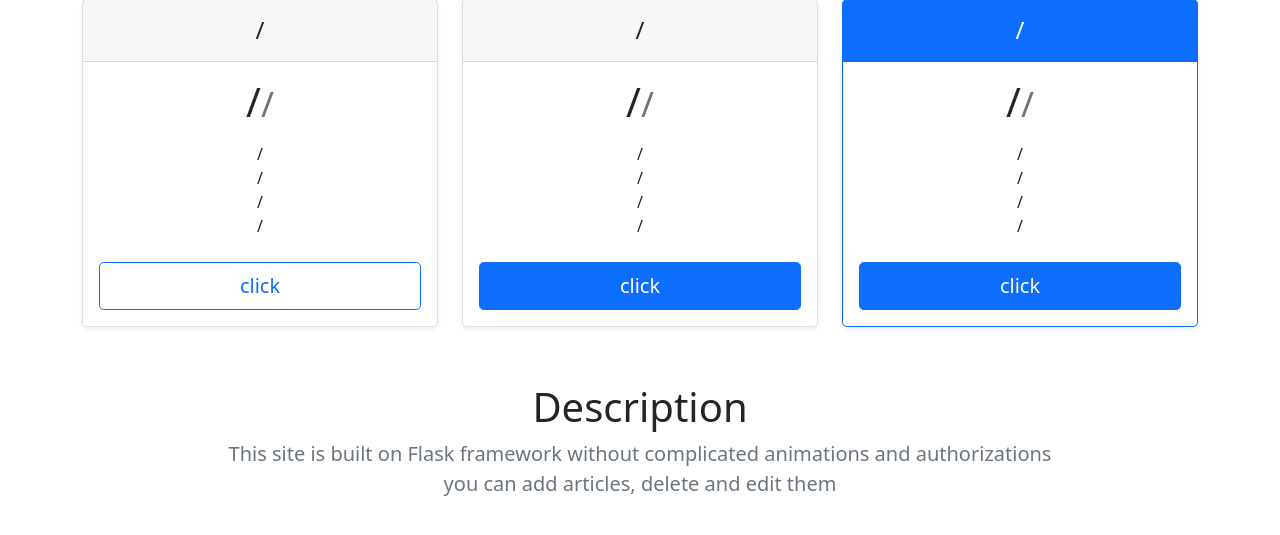
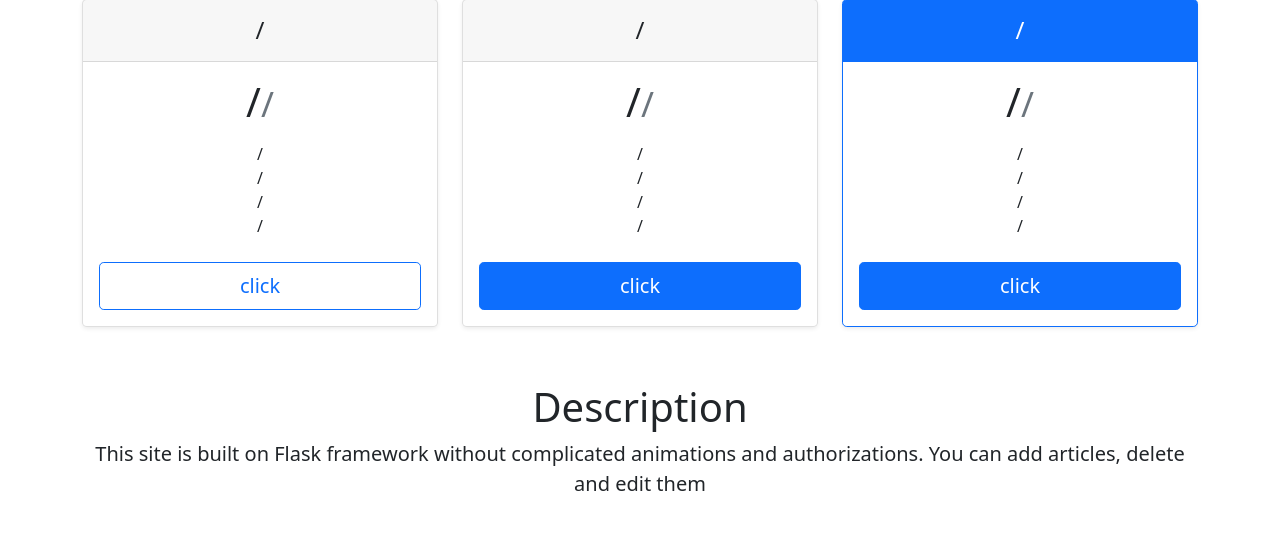
Before and after one commit to satanashi/flask, a Flask app: page /about in a window 1280 px wide. Shown: the part 122-657 px from the top of the page. Run offline with Flask 2, Linux system fonts and the light colour scheme.

Commit message:
add all files

```diff
--- a/templates/base.html
+++ b/templates/base.html
@@ -13,7 +13,7 @@
 <body>
 <div class="container d-flex flex-column flex-md-row align-items-center pb-3 mb-4 border-bottom">
       <a href="/" class="d-flex align-items-center text-dark text-decoration-none">
-        <svg xmlns="http://www.w3.org/2000/svg" width="40" height="32" class="me-2" viewBox="0 0 118 94" fill-rule="evenodd" clip-rule="evenodd" d="M24.509 0c-6.733 0-11.715 5.893-11.492 12.284.214 6.14-.064 14.092-2.066 20.577C8.943 39.365 5.547 43.485 0 44.014v5.972c5.547.529 8.943 4.649 10.951 11.153 2.002 6.485 2.28 14.437 2.066 20.577C12.794 88.106 17.776 94 24.51 94H93.5c6.733 0 11.714-5.893 11.491-12.284-.214-6.14.064-14.092 2.066-20.577 2.009-6.504 5.396-10.624 10.943-11.153v-5.972c-5.547-.529-8.934-4.649-10.943-11.153-2.002-6.484-2.28-14.437-2.066-20.577C105.214 5.894 100.233 0 93.5 0H24.508zM80 57.863C80 66.663 73.436 72 62.543 72H44a2 2 0 01-2-2V24a2 2 0 012-2h18.437c9.083 0 15.044 4.92 15.044 12.474 0 5.302-4.01 10.049-9.119 10.88v.277C75.317 46.394 80 51.21 80 57.863zM60.521 28.34H49.948v14.934h8.905c6.884 0 10.68-2.772 10.68-7.727 0-4.643-3.264-7.207-9.012-7.207zM49.948 49.2v16.458H60.91c7.167 0 10.964-2.876 10.964-8.281 0-5.406-3.903-8.178-11.425-8.178H49.948z" fill="currentColor"></path></svg>
+        <svg xmlns="http://www.w3.org/2000/svg" width="40" height="32" class="me-2" viewBox="0 0 118 94" fill-rule="evenodd" clip-rule="evenodd" fill="currentColor"></svg>
         <span class="fs-4">Flask</span>
       </a>
 
@@ -28,7 +28,7 @@
 {% endblock %}
 <div class="container pricing-header p-3 pb-md-4 mx-auto text-center">
       <h1 class="display-6 fw-normal">Description</h1>
-      <p class="fs-5 text-muted">This site is built on Flask framework without complicated animations and authorizations<br>you can add articles, delete and edit them</p>
+      <p class="fs-5 text-jastify">This site is built on Flask framework without complicated animations and authorizations. You can add articles, delete and edit them</p>
 
 </div>
 </body>
```
